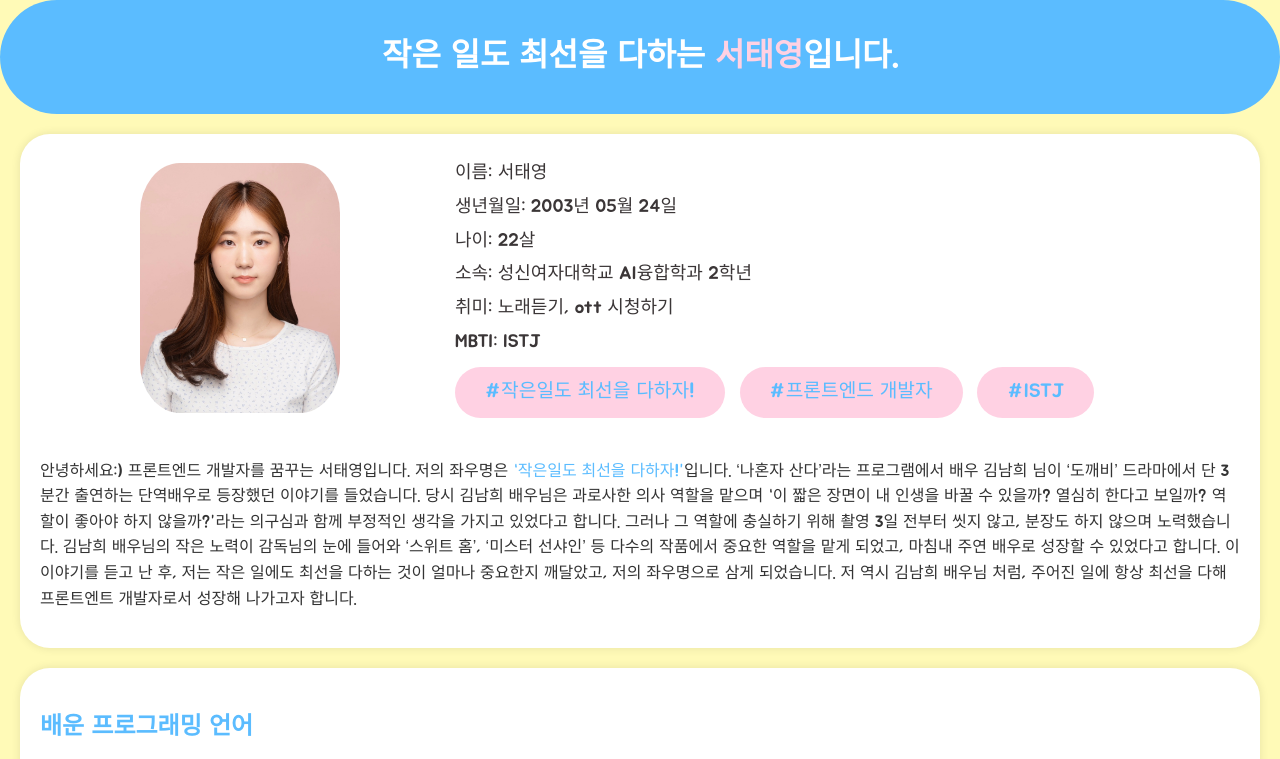
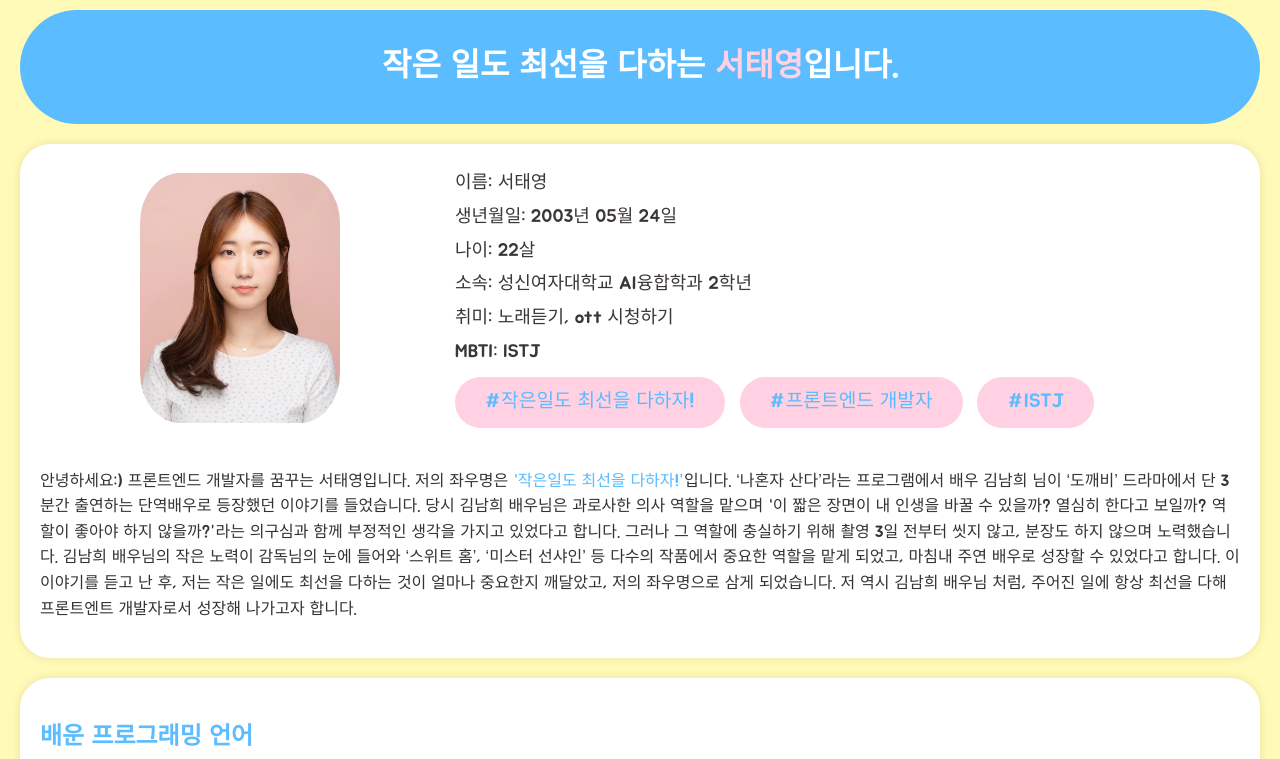
Before and after one commit to taeyoung0524/sty_portfolio, a plain HTML site: page index.html in a window 1280 px wide. Shown: the top 759 px of the page. Drawn offline with Linux system fonts and the light colour scheme.

Commit message:
header 스타일 수정

```diff
--- a/styles.css
+++ b/styles.css
@@ -16,6 +16,7 @@ header {
     padding: 10px 0;
     text-align: center;
     border-radius:1000px;
+    margin: 10px 20px 0px 20px;
 }
 
 
```
